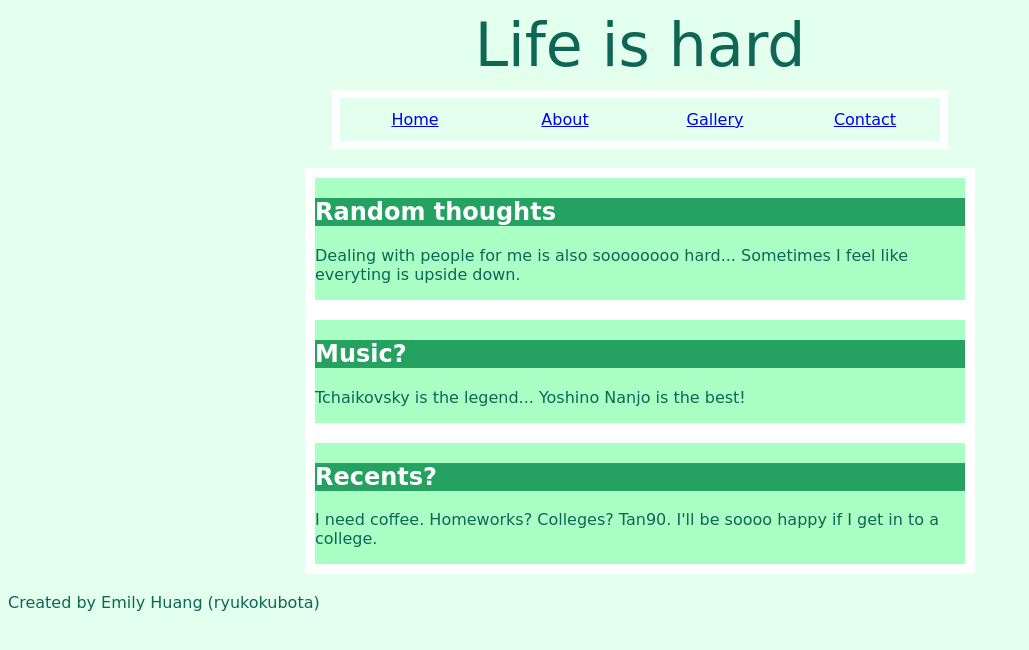
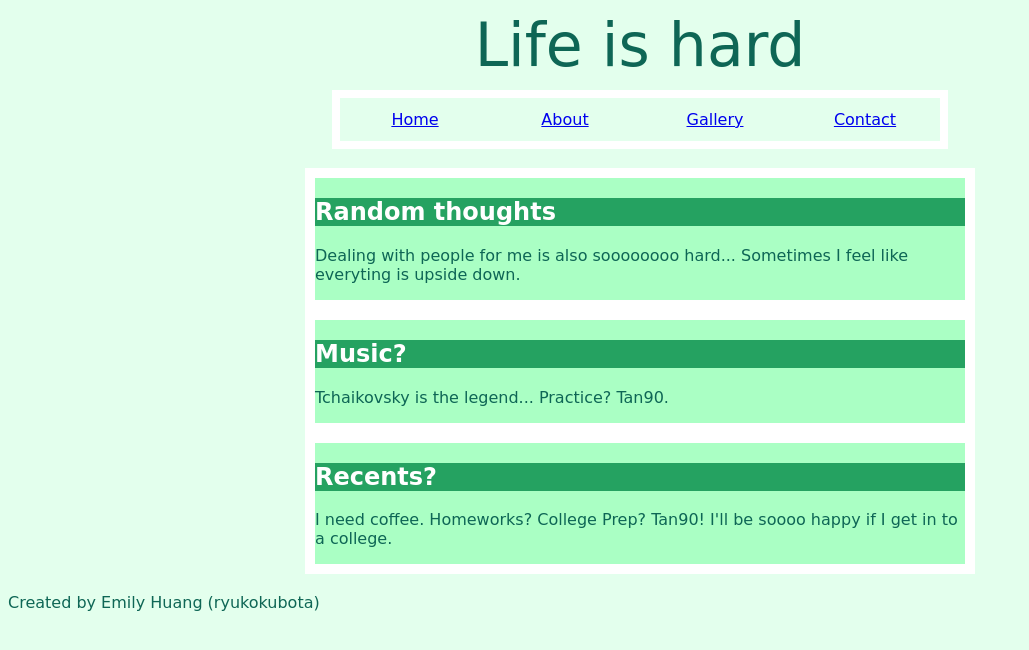
Before and after one commit to Milllllliy/webpage, a plain HTML site: page about-web-design.html in a window 1280 px wide. Shown: the whole page, without its empty margins (0-1029 px from the left). Drawn offline with Linux system fonts and the light colour scheme; a web font is replaced by a local one.

Commit message:
Update about-web-design.html

```diff
--- a/about-web-design.html
+++ b/about-web-design.html
@@ -39,7 +39,7 @@
 		<section>
 		<h1>Music?</h1>
 		<p>
-			Tchaikovsky is the legend... Yoshino Nanjo is the best!
+			Tchaikovsky is the legend... Practice? Tan90.
 		</p>
 	    </section>
 	</main>
@@ -47,7 +47,7 @@
 		<section>
 		<h1>Recents?</h1>
 		<p>
-			I need coffee. Homeworks? Colleges? Tan90. I'll be soooo happy if I get in to a college.
+			I need coffee. Homeworks? College Prep? Tan90! I'll be soooo happy if I get in to a college.
 		</p>
 	</section>
 		<br>
```
